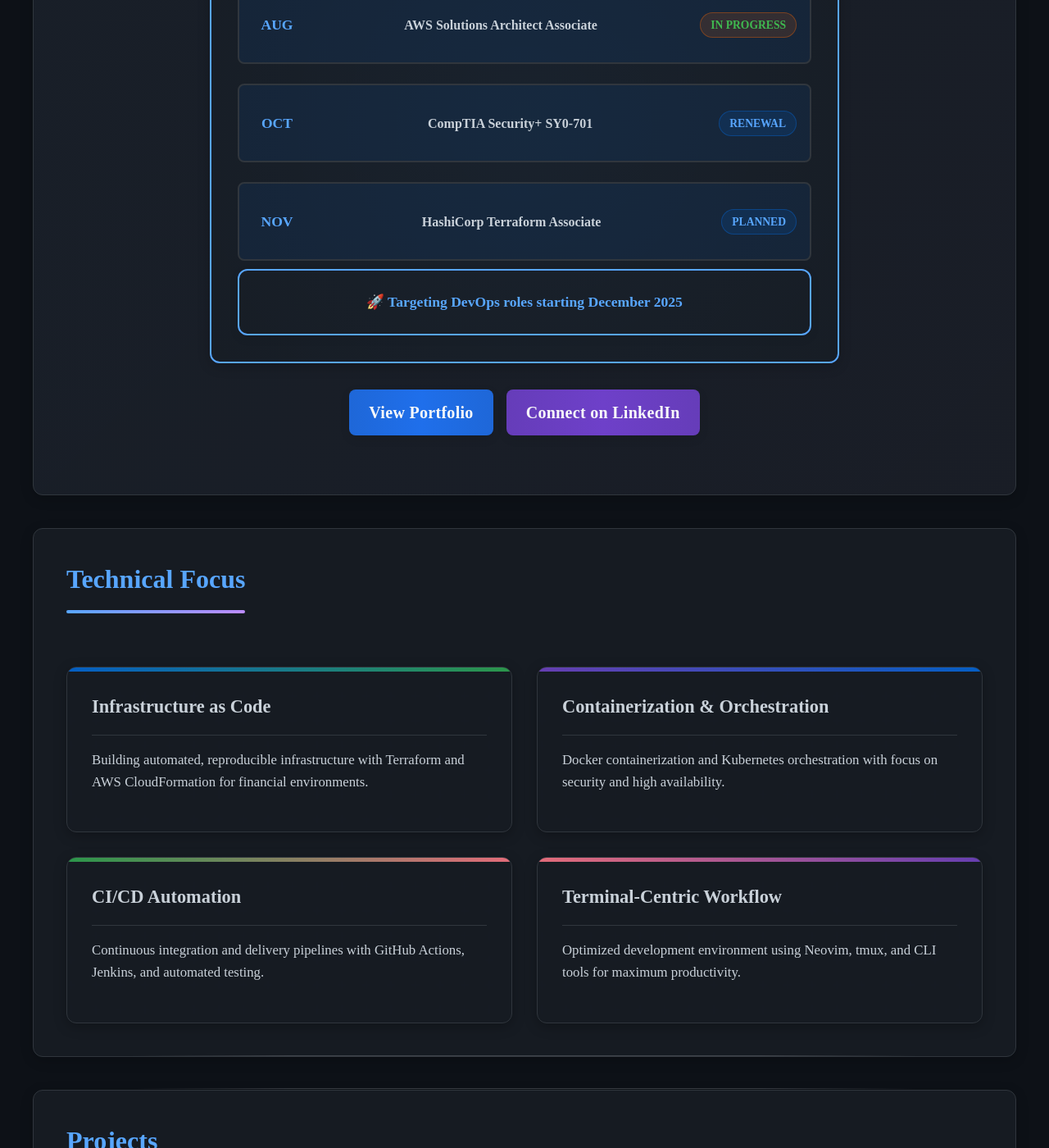
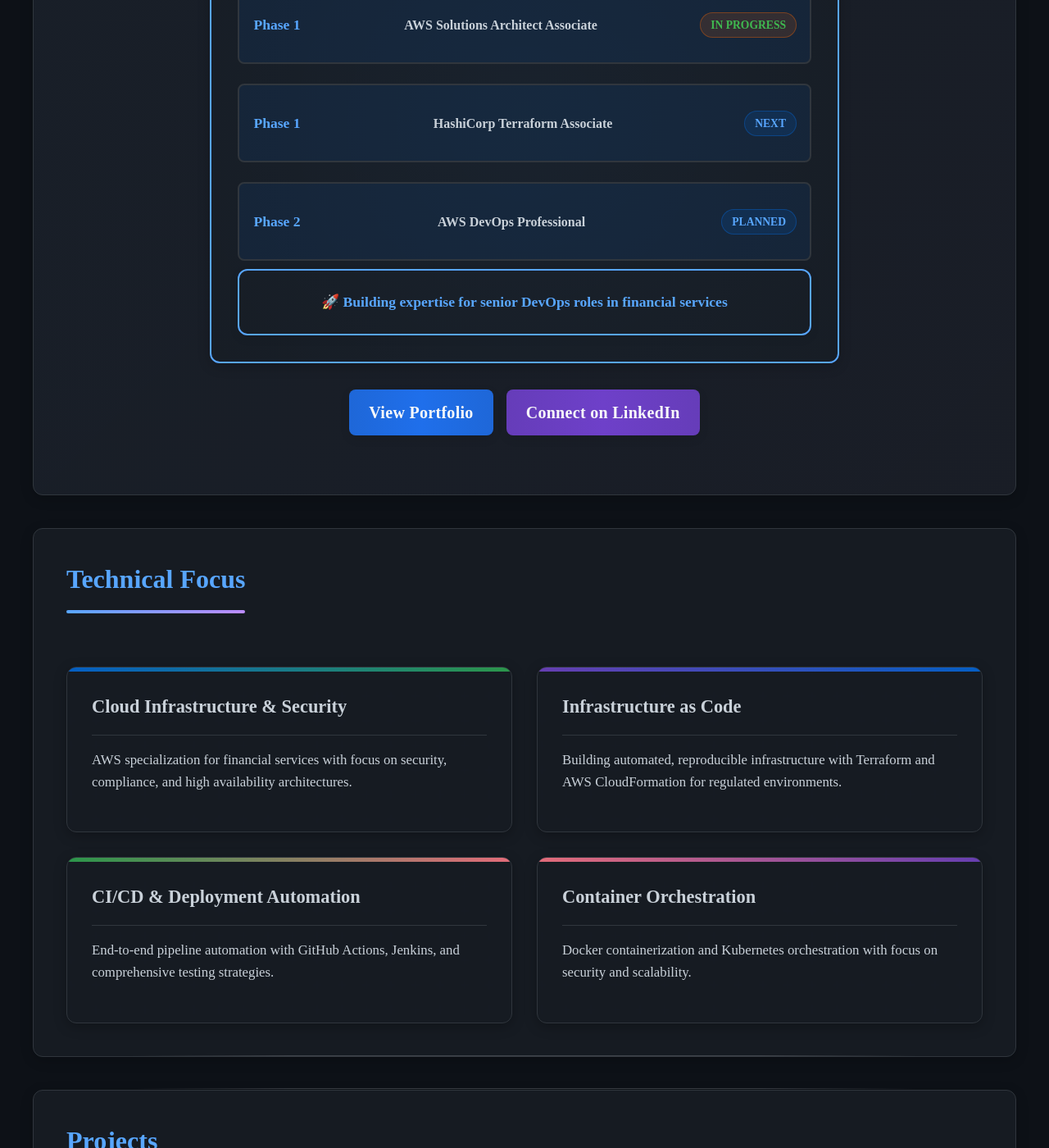
Before and after one commit to joshuamichaelhall/joshuamichaelhall.github.io, a Jekyll site: the page built from index.markdown, in a window 1280 px wide and 1400 px high, scrolled down 970 px. Shown: the whole window at 82% size. Built offline with Jekyll 4.4.1, drawn with Linux system fonts in a browser that asks for light colours; nearby versions of some CDN libraries; some of the changed text lies outside the part shown.

Commit message:
Update certification path to align with strategic DevOps plan
- Changed certification sequence: AWS SAA → Terraform → AWS DevOps Pro
- Removed specific dates, using phases instead
- Updated technical focus areas to match 5 key domains
- Maintained same narrative and story
- Minor text adjustments for consistency

```diff
--- a/index.markdown
+++ b/index.markdown
@@ -11,29 +11,29 @@
       <div class="hero-text">
         <h1>Joshua Michael Hall</h1>
         <h2>Infrastructure Automation & Cloud Security Specialist</h2>
-        <h3 class="hero-tagline">AWS | Terraform | Security+ | Project Leadership | Financial Services</h3>
-        <p>Systematic transition to DevOps combining IT infrastructure background with modern cloud expertise. Completing AWS Solutions Architect, Security+, and Terraform certifications while building hands-on portfolio projects.</p>
+        <h3 class="hero-tagline">AWS | Terraform | DevOps | Financial Services Focus</h3>
+        <p>Systematic transition to DevOps combining IT infrastructure background with modern cloud expertise. Following a strategic certification path starting with AWS Solutions Architect and Terraform Associate while building hands-on portfolio projects for financial services.</p>
         <div class="certification-timeline">
-          <h4><span class="timeline-icon">🎯</span> Certification Journey 2025</h4>
+          <h4><span class="timeline-icon">🎯</span> Strategic Certification Path</h4>
           <div class="timeline-items">
             <div class="timeline-item">
-              <span class="timeline-date">AUG</span>
+              <span class="timeline-date">Phase 1</span>
               <span class="timeline-cert">AWS Solutions Architect Associate</span>
               <span class="timeline-status in-progress">In Progress</span>
             </div>
             <div class="timeline-item">
-              <span class="timeline-date">OCT</span>
-              <span class="timeline-cert">CompTIA Security+ SY0-701</span>
-              <span class="timeline-status planned">Renewal</span>
+              <span class="timeline-date">Phase 1</span>
+              <span class="timeline-cert">HashiCorp Terraform Associate</span>
+              <span class="timeline-status planned">Next</span>
             </div>
             <div class="timeline-item">
-              <span class="timeline-date">NOV</span>
-              <span class="timeline-cert">HashiCorp Terraform Associate</span>
+              <span class="timeline-date">Phase 2</span>
+              <span class="timeline-cert">AWS DevOps Professional</span>
               <span class="timeline-status planned">Planned</span>
             </div>
           </div>
           <div class="availability-notice">
-            <strong>🚀 Targeting DevOps roles starting December 2025</strong>
+            <strong>🚀 Building expertise for senior DevOps roles in financial services</strong>
           </div>
         </div>
         <div class="hero-links">
@@ -49,20 +49,20 @@
   <h2>Technical Focus</h2>
   <div class="tech-focus-grid">
     <div class="tech-focus-item">
-      <h3>Infrastructure as Code</h3>
-      <p>Building automated, reproducible infrastructure with Terraform and AWS CloudFormation for financial environments.</p>
+      <h3>Cloud Infrastructure & Security</h3>
+      <p>AWS specialization for financial services with focus on security, compliance, and high availability architectures.</p>
     </div>
     <div class="tech-focus-item">
-      <h3>Containerization & Orchestration</h3>
-      <p>Docker containerization and Kubernetes orchestration with focus on security and high availability.</p>
+      <h3>Infrastructure as Code</h3>
+      <p>Building automated, reproducible infrastructure with Terraform and AWS CloudFormation for regulated environments.</p>
     </div>
     <div class="tech-focus-item">
-      <h3>CI/CD Automation</h3>
-      <p>Continuous integration and delivery pipelines with GitHub Actions, Jenkins, and automated testing.</p>
+      <h3>CI/CD & Deployment Automation</h3>
+      <p>End-to-end pipeline automation with GitHub Actions, Jenkins, and comprehensive testing strategies.</p>
     </div>
     <div class="tech-focus-item">
-      <h3>Terminal-Centric Workflow</h3>
-      <p>Optimized development environment using Neovim, tmux, and CLI tools for maximum productivity.</p>
+      <h3>Container Orchestration</h3>
+      <p>Docker containerization and Kubernetes orchestration with focus on security and scalability.</p>
     </div>
   </div>
 </div>
```
Also changed, not shown: pages/about.md (+4 -4 lines).
